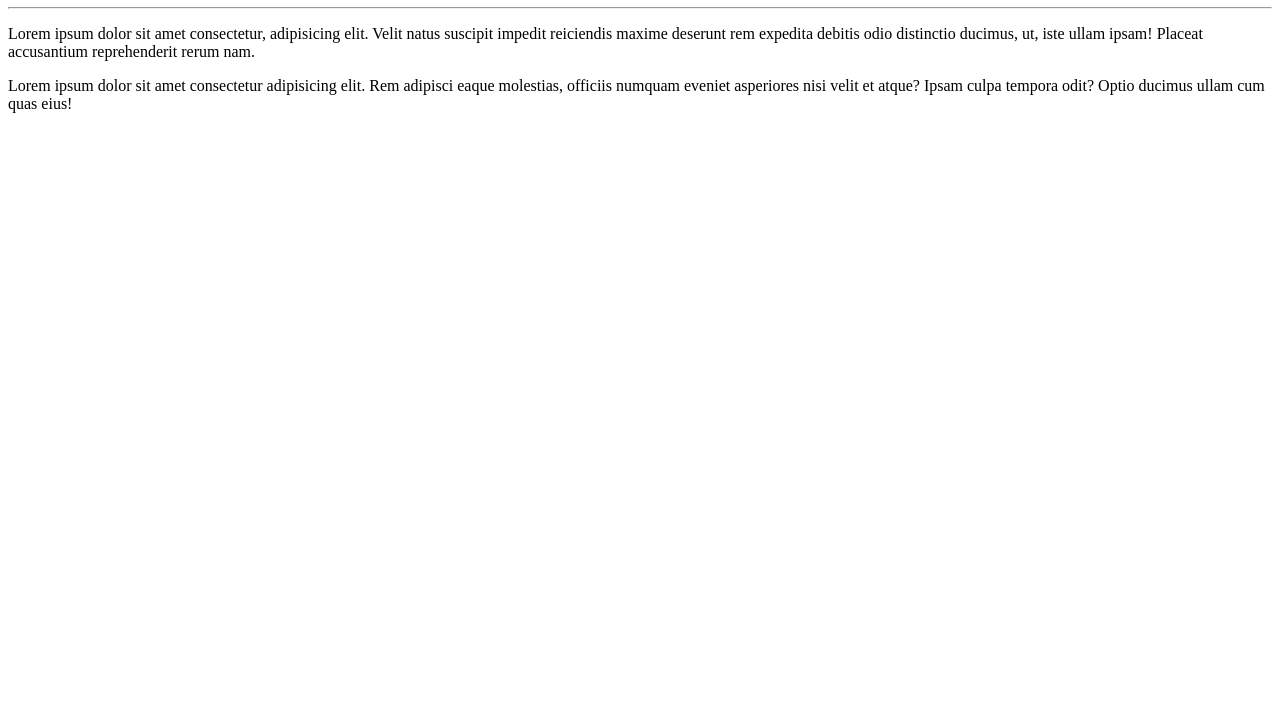
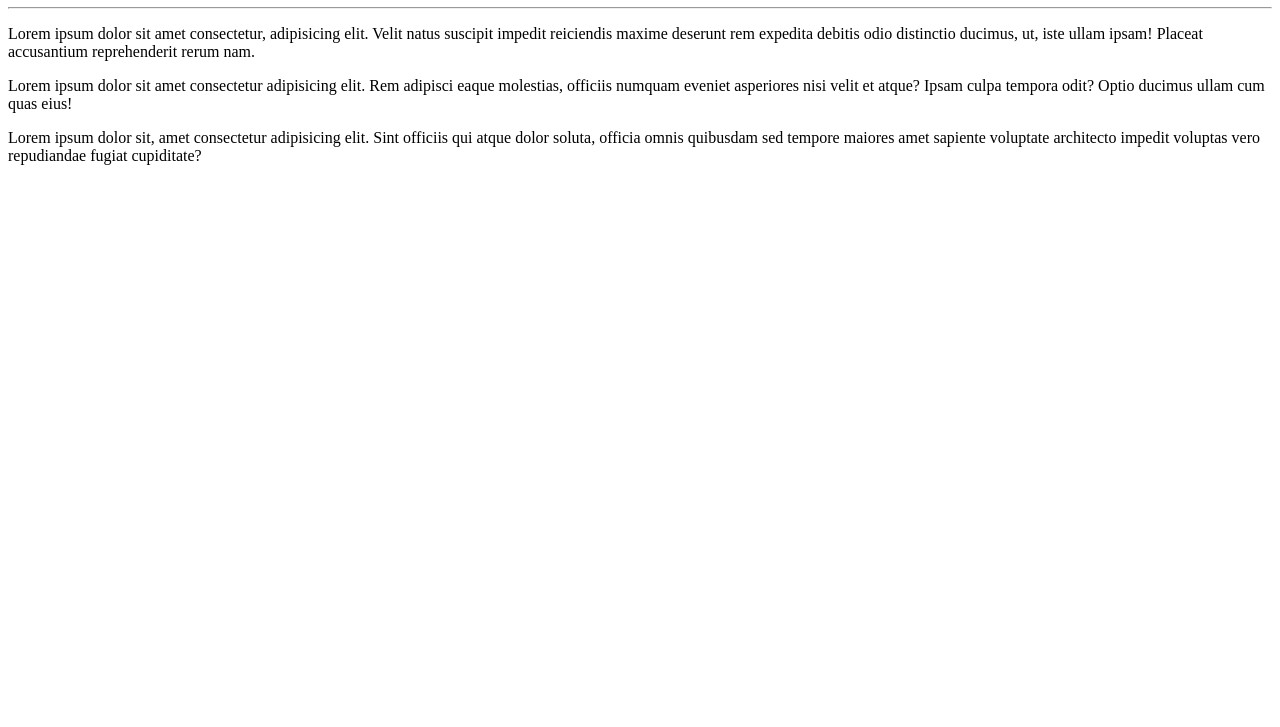
Before and after one commit to AlexandreCampos-ctrl/Ola-Mundo, a plain HTML site: page site-exemplo/index.html in a window 1280 px wide. Shown: the part 73-800 px from the top of the page. Drawn offline with Linux system fonts and the light colour scheme.

Commit message:
nova atualização

```diff
--- a/site-exemplo/index.html
+++ b/site-exemplo/index.html
@@ -10,5 +10,6 @@
     <hr>
     <p>Lorem ipsum dolor sit amet consectetur, adipisicing elit. Velit natus suscipit impedit reiciendis maxime deserunt rem expedita debitis odio distinctio ducimus, ut, iste ullam ipsam! Placeat accusantium reprehenderit rerum nam.</p>
     <p>Lorem ipsum dolor sit amet consectetur adipisicing elit. Rem adipisci eaque molestias, officiis numquam eveniet asperiores nisi velit et atque? Ipsam culpa tempora odit? Optio ducimus ullam cum quas eius!</p>
+    <p>Lorem ipsum dolor sit, amet consectetur adipisicing elit. Sint officiis qui atque dolor soluta, officia omnis quibusdam sed tempore maiores amet sapiente voluptate architecto impedit voluptas vero repudiandae fugiat cupiditate?</p>
 </body>
 </html>
```
